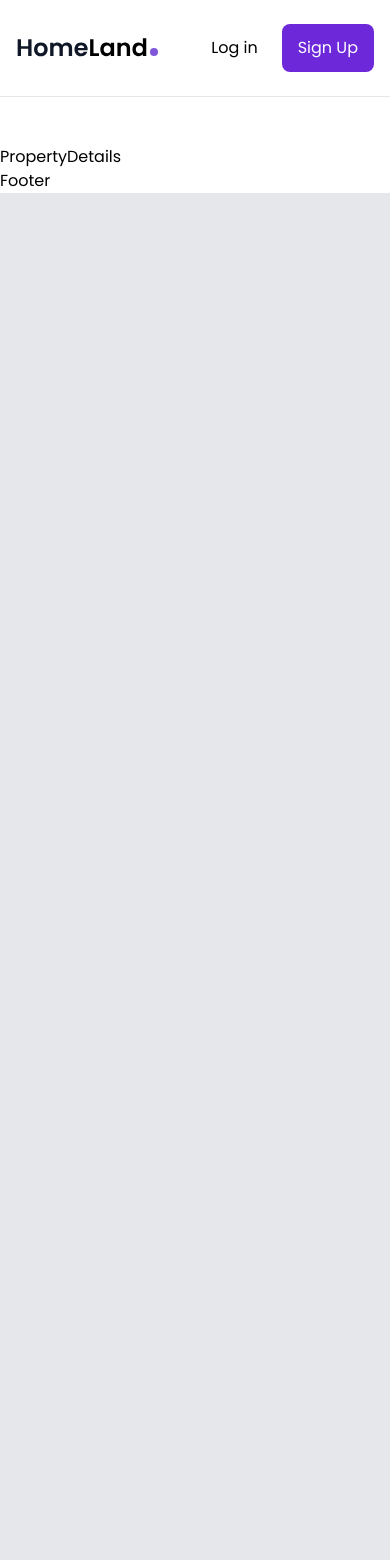
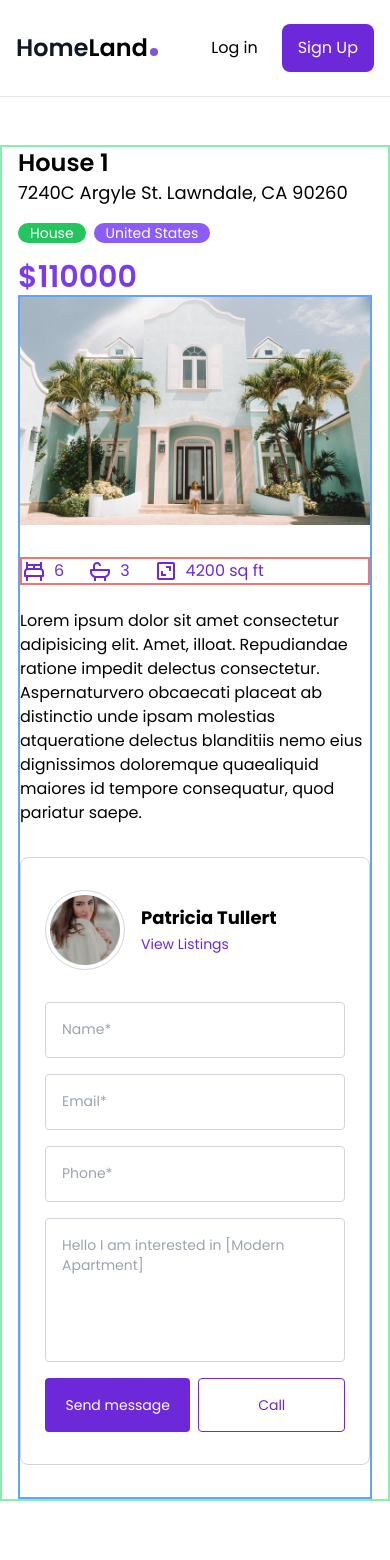
Before and after one commit to alexangria1992/real-estate-landing-page, a React (Create React App) app: page /property/1 in a window 390 px wide. Shown: the top 1560 px of the page. Before the commit the page ends 844 px from the top, so only its background shows below. Built offline with nearby package versions, Linux system fonts and the light colour scheme.

Commit message:
Desktop and Mobile Property Details Page

```diff
--- a/src/pages/PropertyDetails.js
+++ b/src/pages/PropertyDetails.js
@@ -1,7 +1,132 @@
 import React from "react";
 
+// import data
+import { housesData } from "../data";
+
+// import use params
+import { useParams } from "react-router-dom";
+
+// import icons
+import { BiBed, BiBath, BiArea } from "react-icons/bi";
+
+// import link
+import { Link } from "react-router-dom";
+
 const PropertyDetails = () => {
-  return <div>PropertyDetails</div>;
+  //Get house id
+  const { id } = useParams();
+  // console.log(id);
+
+  // get the house based on the id
+  const house = housesData.find((house) => {
+    return house.id === parseInt(id);
+  });
+
+  // console.log(house);
+
+  return (
+    <section>
+      <div className="container mx-auto min-h-[800px] mb-14 border-2 border-green-300">
+        <div className="flex flex-col lg:flex-row lg:items-center lg:justify-between ">
+          <div className="">
+            <h2 className="text-2xl font-semibold">{house.name}</h2>
+            <h3 className="text-lg mb-4">{house.address}</h3>
+          </div>
+          <div className="mb-4 lg:mb-0 flex gap-x-2 text-sm">
+            <div className="bg-green-500 text-white px-3 rounded-full">
+              {house.type}
+            </div>
+            <div className="bg-violet-500 text-white px-3 rounded-full">
+              {house.country}
+            </div>
+          </div>
+          <div className="text-3xl font-semibold text-violet-600">
+            ${house.price}
+          </div>
+        </div>
+
+        <div className="flex flex-col items-start gap-8 lg:flex-row border-2 border-blue-400">
+          <div className="max-w-[768px]">
+            <div className="mb-8">
+              <img src={house.imageLg} alt="" />
+            </div>
+            <div className="flex gap-x-6 text-violet-700 mb-6 border-2 border-red-400">
+              <div className="flex gap-x-2 items-center">
+                <BiBed className="text-2xl" />
+                <div>{house.bedrooms}</div>
+              </div>
+              <div className="flex gap-x-2 items-center">
+                <BiBath className="text-2xl" />
+                <div>{house.bathrooms}</div>
+              </div>
+              <div className="flex gap-x-2 items-center">
+                <BiArea className="text-2xl" />
+                <div>{house.surface}</div>
+              </div>
+            </div>
+            <div>
+              <div>{house.description}</div>
+            </div>
+          </div>
+
+          <div className="flex-1 bg-white w-full mb-8 border border-gray-300 rounded-lg  px-6 py-8">
+            <div className="flex items-center gap-x-4 mb-8">
+              <div className="w-20 h-20 p-1 border border-gray-300 rounded-full">
+                <img src={house.agent.image} alt="" />
+              </div>
+              <div>
+                <div className="font-bold text-lg">{house.agent.name}</div>
+                <Link to="" className="text-violet-700 text-sm">
+                  View Listings
+                </Link>
+              </div>
+            </div>
+
+            <form className="flex flex-col gap-y-4">
+              <input
+                className="border border-gray-300 focus:border-violet-700
+                outline-none rounded w-full px-4 h-14 text-sm"
+                type="text"
+                placeholder="Name*"
+              />
+              <input
+                className="border border-gray-300 focus:border-violet-700
+              outline-none rounded w-full px-4 h-14 text-sm"
+                type="text"
+                placeholder="Email*"
+              />
+              <input
+                className="border border-gray-300 focus:border-violet-700
+              outline-none rounded w-full px-4 h-14 text-sm"
+                type="text"
+                placeholder="Phone*"
+              />
+              <textarea
+                className="border border-gray-300 focus:border-violet-300 outline-none
+              resize-none rounded w-full p-4 h-36 text-sm text-gray-400"
+                placeholder="Message*"
+                defaultValue="Hello I am interested in [Modern Apartment]"
+              ></textarea>
+              <div className="flex gap-x-2">
+                <button
+                  className="bg-violet-700 hover:bg-violet-800 text-white
+                rounded p-4 text-sm w-full transition"
+                >
+                  Send message
+                </button>
+                <button
+                  className="border border-violet-700 text-violet-700 hover:border-violet-500
+                 hover:text-violet-500 rounded p-4 text-sm w-full transition"
+                >
+                  Call
+                </button>
+              </div>
+            </form>
+          </div>
+        </div>
+      </div>
+    </section>
+  );
 };
 
 export default PropertyDetails;
```
